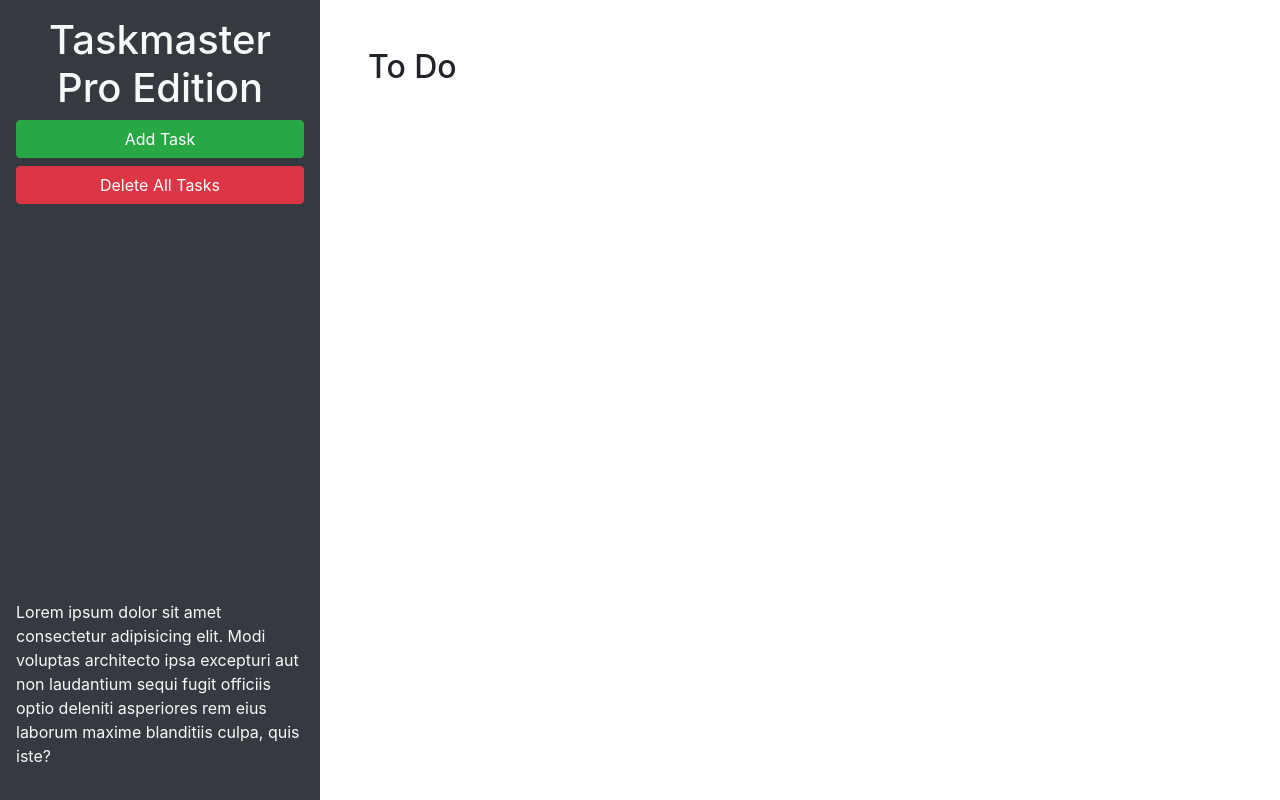
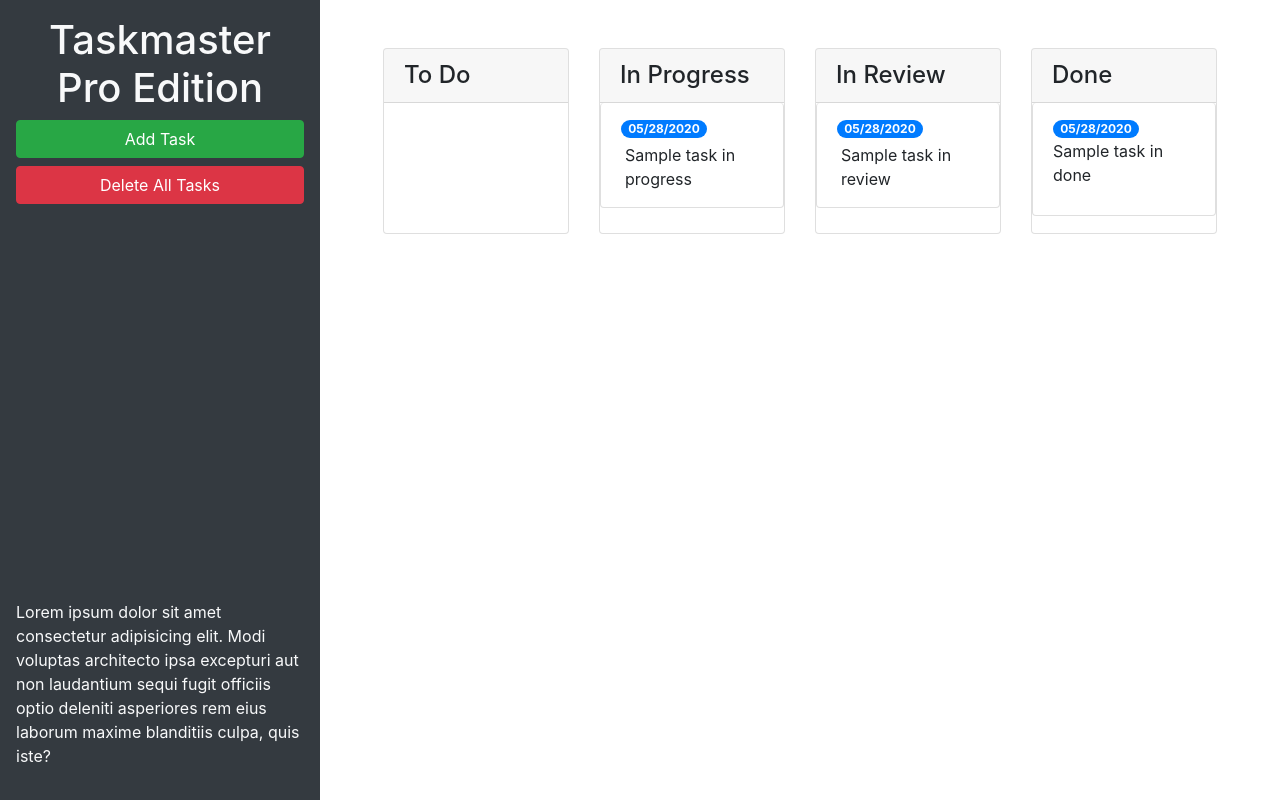
Before and after one commit to bsottek/taskmaster-pro, a plain HTML site: page index.html in a window 1280 px wide. Drawn offline with nearby package versions, Linux system fonts and the light colour scheme.

Commit message:
added lists and layouts and styled modal form

```diff
--- a/index.html
+++ b/index.html
@@ -24,9 +24,61 @@
       </p>
     </header>
     <main class="col-12 col-lg-9">
-      <div class="m-5">
-        <h2>To Do</h2>
-        <ul id="list-toDo" class="list-group"> </ul>
+      <div class="m-5 row justify-content-around">
+        <!-- todo start -->
+        <div class="col-12 col-md-6 col-xl-3 mb-3">
+          <div class="card">
+            <h4 class="card-header">
+              To Do
+            </h4>
+            <ul id="list-toDo" class="list-group"> </ul>
+        </div>
+        </div>
+        <!-- todo end -->
+        <!-- in progress start -->
+        <div class="col-12 col-md-6 col-xl-3 mb-3">
+          <div class="card">
+            <h4 class="card-header">
+              In Progress
+            </h4>
+            <ul id="list-inProgress" class="list-group">
+              <li class="list-group-item">
+                <span class="badge badge-primary badge-pill">05/28/2020</span>
+                <p class="m-1">Sample task in progress</p>
+              </li>
+            </ul>
+        </div>
+        </div>
+        <!-- in progress end -->
+        <!-- in review start -->
+        <div class="col-12 col-md-6 col-xl-3 mb-3">
+          <div class="card">
+            <h4 class="card-header">
+              In Review
+            </h4>
+            <ul id="list-inReview" class="list-group">
+              <li class="list-group-item">
+                <span class="badge badge-primary badge-pill">05/28/2020</span>
+                <p class="m-1">Sample task in review</p>
+              </li>
+            </ul>
+        </div>
+        </div>
+        <!-- in review end -->
+        <!-- done start -->
+        <div class="col-12 col-md-6 col-xl-3 mb-3">
+          <div class="card">
+            <h4 class="card-header">
+              Done
+            </h4>
+            <ul id="list-done" class="list-group">
+              <li class="list-group-item">
+                <span class="badge badge-pill badge-primary">05/28/2020</span>
+                <p class="m1">Sample task in done</p>
+              </li>
+            </ul>
+        </div>
+        </div>
       </div>
     </main>
   </div>
@@ -46,11 +98,11 @@
           <form>
             <div class="form-group">
               <label for="modalTaskDescription">Task description</label>
-              <textarea id="modalTaskDescription" rows="3"></textarea>
+              <textarea class="form-control" id="modalTaskDescription" rows="3"></textarea>
             </div>
             <div class="form-group">
               <label for="modalDueDate">Due date</label>
-              <input type="text" id="modalDueDate" placeholder="mm/dd/yyyy" autocomplete="off" />
+              <input class="form-control" type="text" id="modalDueDate" placeholder="mm/dd/yyyy" autocomplete="off" />
             </div>
           </form>
         </div>
```
